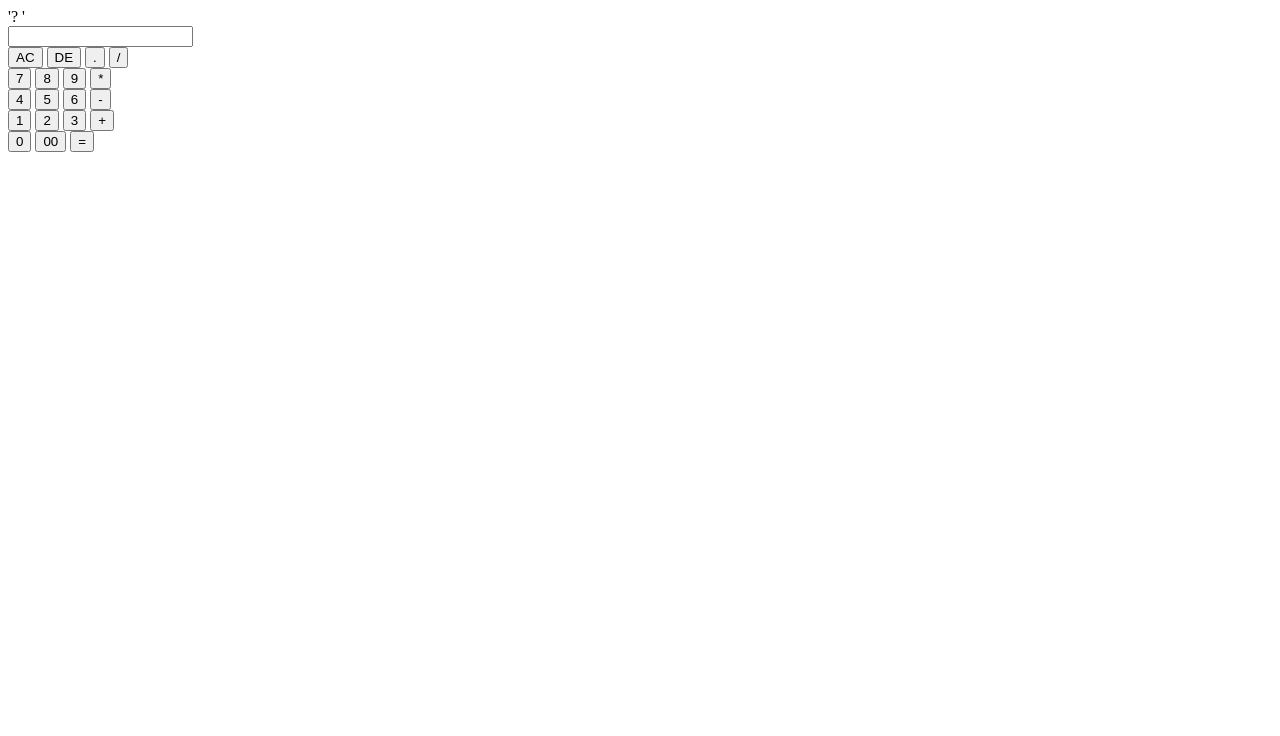
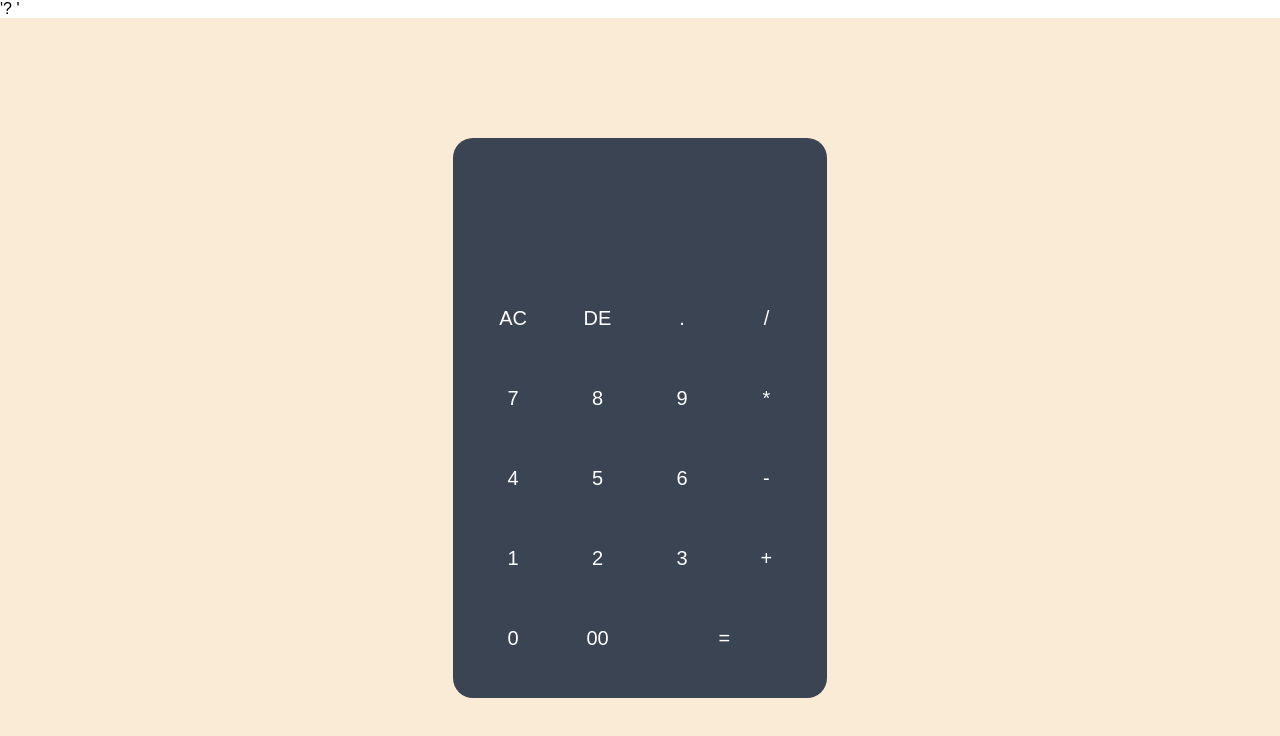
Before and after one commit to riahnthedark/Calculator, a plain HTML site: page index.html in a window 1280 px wide. Drawn offline with Linux system fonts and the light colour scheme.

Commit message:
Update index.html

```diff
--- a/index.html
+++ b/index.html
@@ -4,7 +4,7 @@
     <meta charset="UTF-8">
     <meta name="viewport" content="width=device-width, initial-scale=1.0">
     <title>Calculator</title>
-    <link rel="stylesheet" href="calc.css"> '? '
+    <link rel="stylesheet" href="styles.css"> '? '
 </head>
 <body>
 
```
